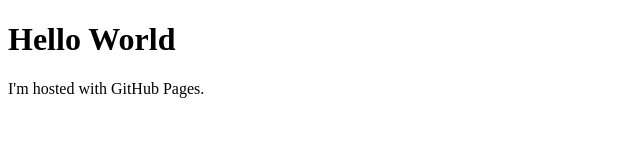
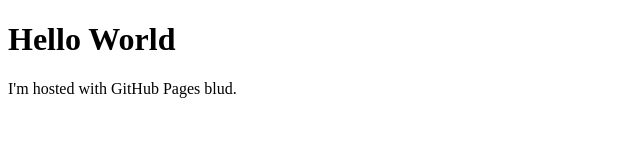
Before and after one commit to epicsquid11/epicsquid11.github.io, a plain HTML site: page index.html in a window 1280 px wide. Shown: the full height of the page, 0-640 px from the left. Drawn offline with Linux system fonts and the light colour scheme.

Commit message:
Update index.html

```diff
--- a/index.html
+++ b/index.html
@@ -2,6 +2,6 @@
 <html>
 <body>
 <h1>Hello World</h1>
-<p>I'm hosted with GitHub Pages.</p>
+<p>I'm hosted with GitHub Pages blud.</p>
 </body>
 </html>
```
